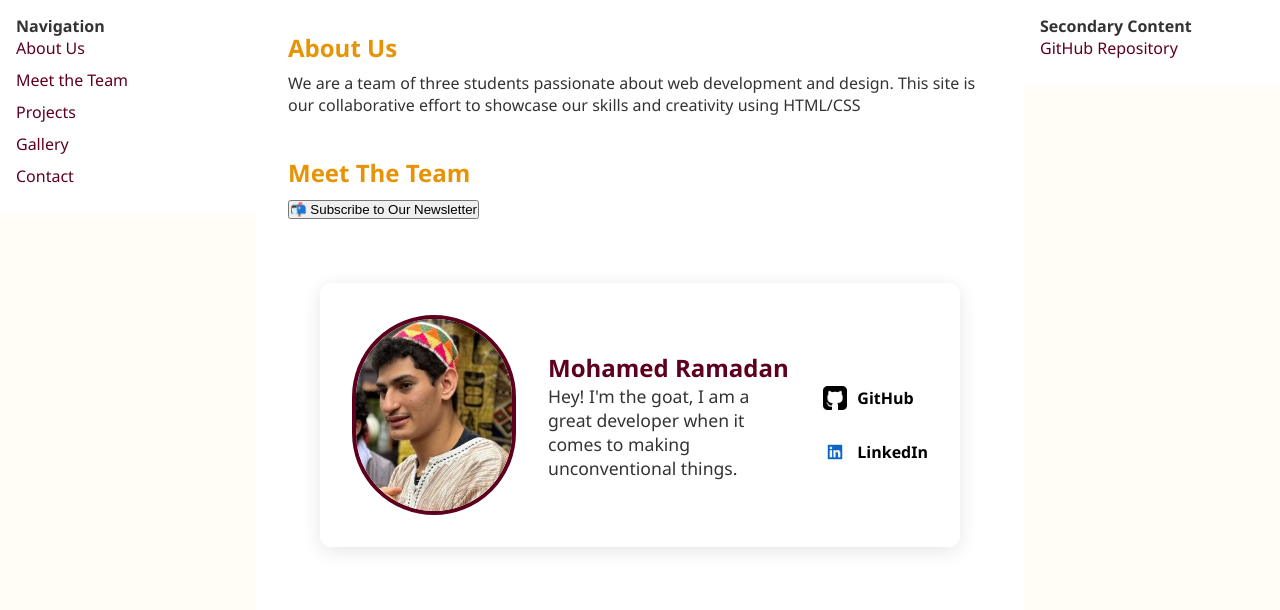
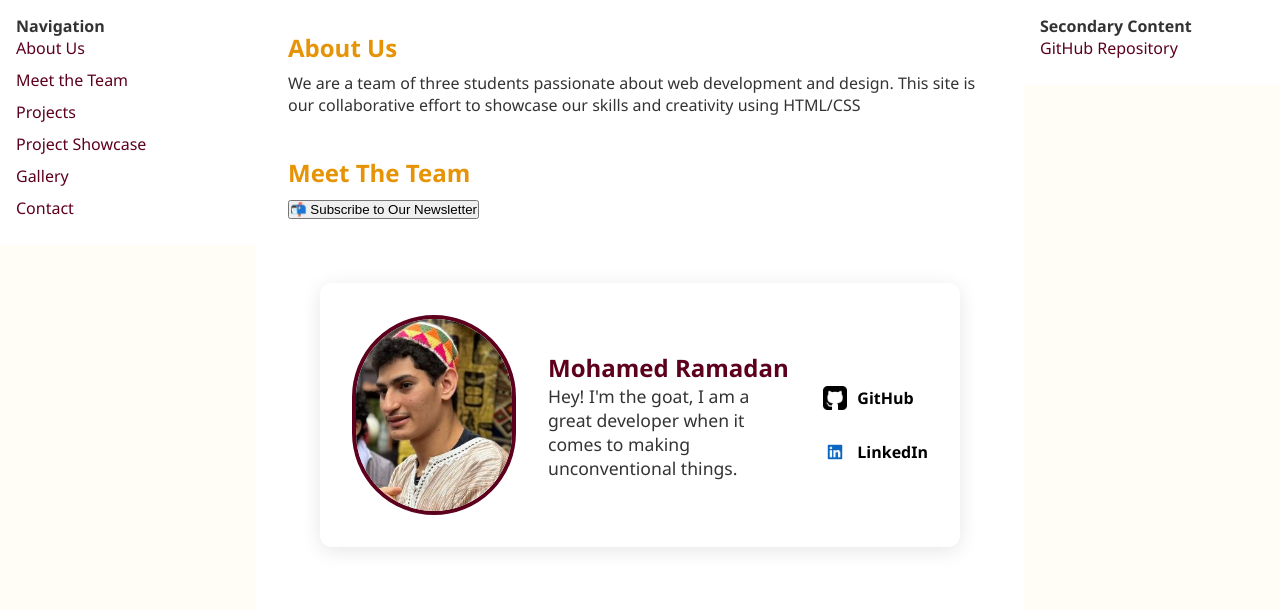
Before and after one commit to abdelrahmanelfatih/WP-portfolio-Assignment, a PHP site: page /index.php in a window 1280 px wide. Shown: the part 284-894 px from the top of the page. Run offline with PHP 8.4, Linux system fonts and the light colour scheme.

Commit message:
alright i am 90% done

```diff
--- a/src/index.php
+++ b/src/index.php
@@ -25,6 +25,7 @@
         <li><a href="#about">About Us</a></li>
         <li><a href="#team-members">Meet the Team</a></li>
         <li><a href="#projects">Projects</a></li>
+        <li><a href="project.php">Project Showcase</a></li>
         <li><a href="#gallery">Gallery</a></li>
         <li><a href="#contact">Contact</a></li>
       </ul>
```
